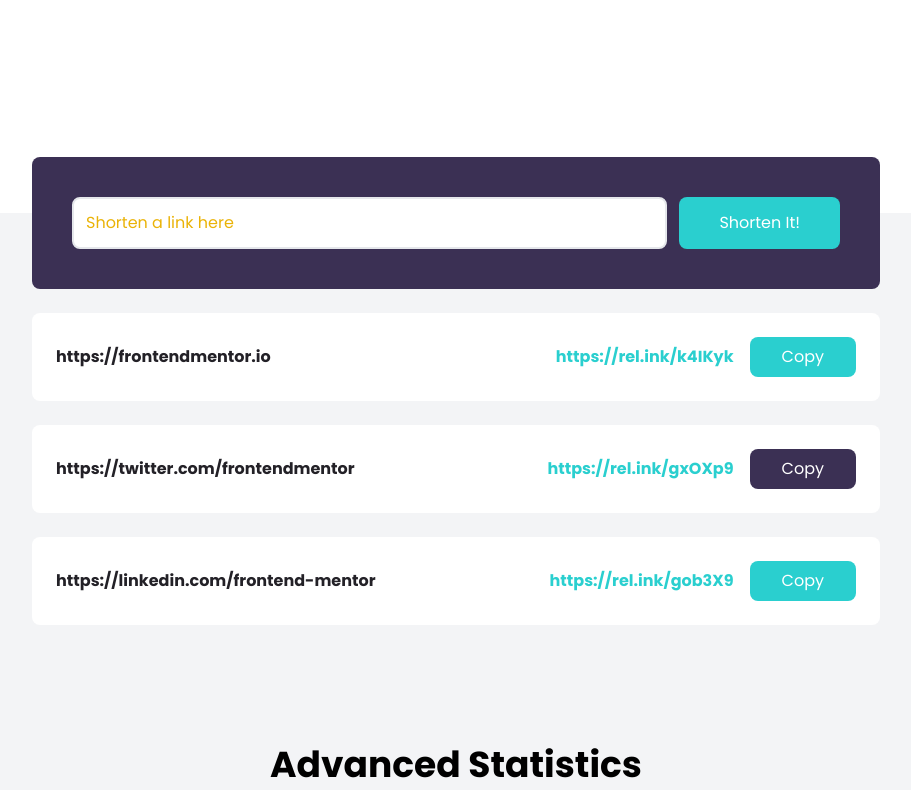
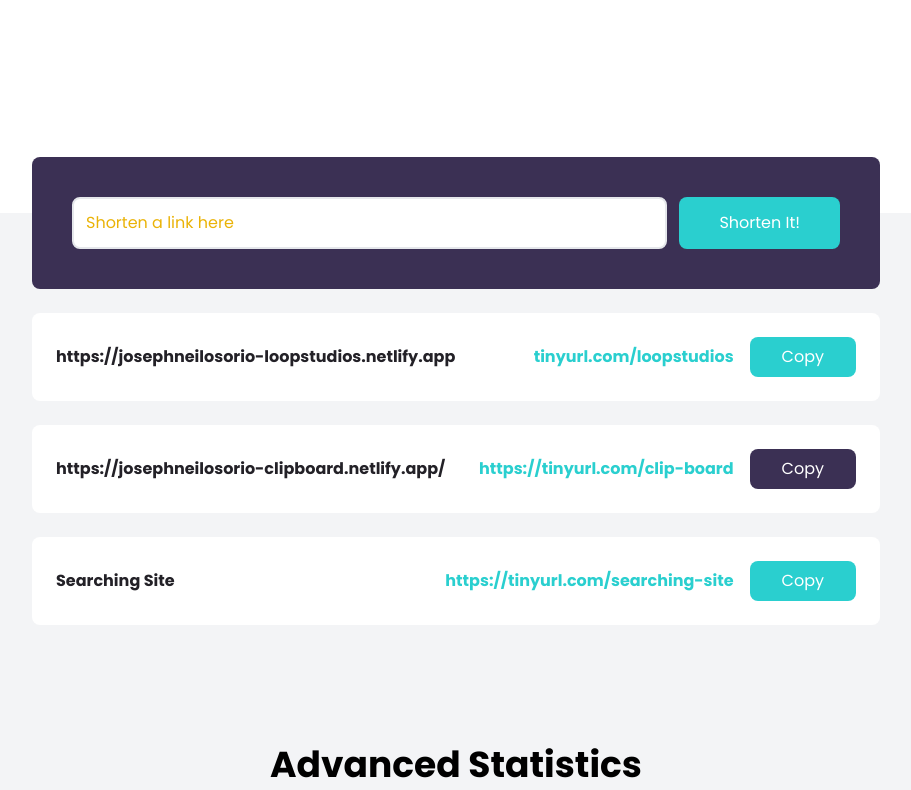
Before and after one commit to legkulas/shortly, a website: page index.html in a window 1280 px wide. Shown: the part 531-1321 px from the top of the page, without its empty margins (184-1095 px from the left). Drawn offline with Linux system fonts and the light colour scheme.

Commit message:
update index.html links

```diff
--- a/index.html
+++ b/index.html
@@ -101,30 +101,30 @@
 
 				<!-- Link 1 -->
 				<div class="flex flex-col items-center justify-between w-full p-6 bg-white rounded-lg md:flex-row">
-					<p class="font-bold text-center text-veryDarkViolet md:text-left">https://frontendmentor.io</p>
+					<p class="font-bold text-center text-veryDarkViolet md:text-left">https://josephneilosorio-loopstudios.netlify.app</p>
 
 					<div class="flex flex-col items-center justify-end flex-1 space-x-4 space-y-2 md:flex-row md:space-y-0">
-						<div class="font-bold text-cyan">https://rel.ink/k4IKyk</div>
+						<div class="font-bold text-cyan">tinyurl.com/loopstudios</div>
 						<button class="p-2 px-8 text-white bg-cyan rounded-lg hover:opacity-70 focus:outline-none">Copy</button>
 					</div>
 				</div>
 
 				<!-- Link 2 -->
 				<div class="flex flex-col items-center justify-between w-full p-6 bg-white rounded-lg md:flex-row">
-					<p class="font-bold text-center text-veryDarkViolet md:text-left">https://twitter.com/frontendmentor</p>
+					<p class="font-bold text-center text-veryDarkViolet md:text-left">https://josephneilosorio-clipboard.netlify.app/</p>
 
 					<div class="flex flex-col items-center justify-end flex-1 space-x-4 space-y-2 md:flex-row md:space-y-0">
-						<div class="font-bold text-cyan">https://rel.ink/gxOXp9</div>
+						<div class="font-bold text-cyan">https://tinyurl.com/clip-board</div>
 						<button class="p-2 px-8 text-white bg-darkViolet rounded-lg hover:opacity-70 focus:outline-none">Copy</button>
 					</div>
 				</div>
 
 				<!-- Link 3 -->
 				<div class="flex flex-col items-center justify-between w-full p-6 bg-white rounded-lg md:flex-row">
-					<p class="font-bold text-center text-veryDarkViolet md:text-left">https://linkedin.com/frontend-mentor</p>
+					<p class="font-bold text-center text-veryDarkViolet md:text-left">Searching Site</p>
 
 					<div class="flex flex-col items-center justify-end flex-1 space-x-4 space-y-2 md:flex-row md:space-y-0">
-						<div class="font-bold text-cyan">https://rel.ink/gob3X9</div>
+						<div class="font-bold text-cyan">https://tinyurl.com/searching-site</div>
 						<button class="p-2 px-8 text-white bg-cyan rounded-lg hover:opacity-70 focus:outline-none">Copy</button>
 					</div>
 				</div>
```
